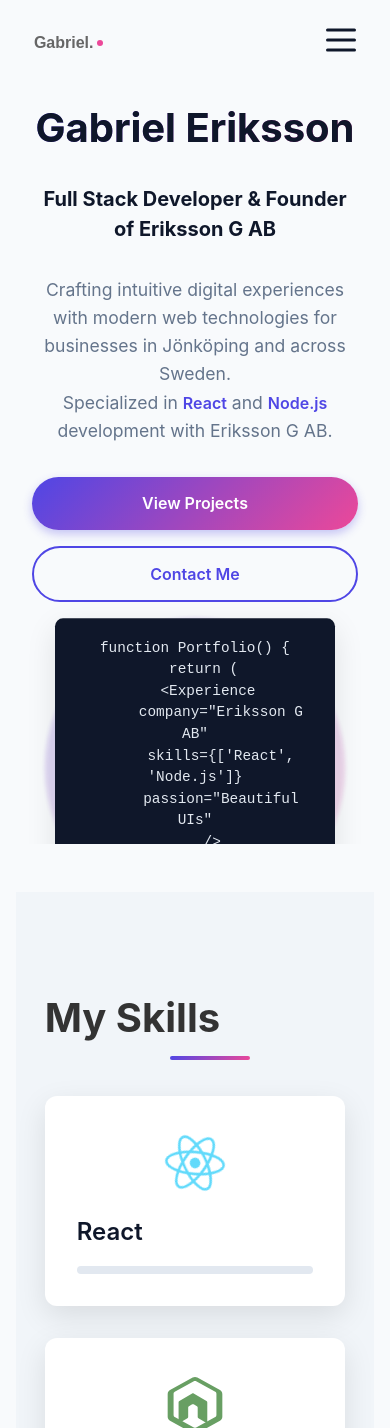
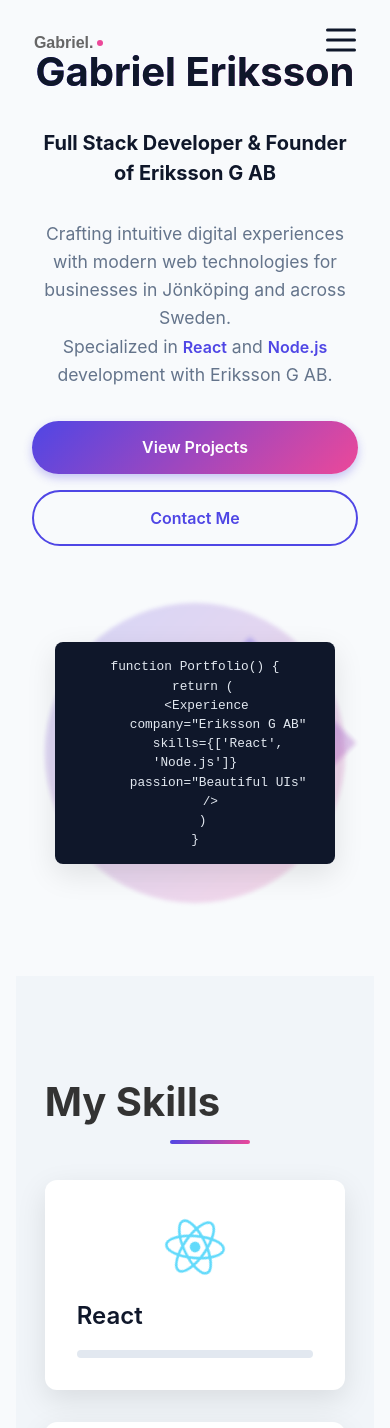
Before and after one commit to Gabrielerixon/my-portfolio, a React (Create React App) app in the folder client/: page / in a window 390 px wide. Shown: the top 1428 px of the page. Built offline with nearby package versions, Linux system fonts and the light colour scheme.

Commit message:
mobile fix for the code-block

```diff
--- a/client/src/pages/Home.css
+++ b/client/src/pages/Home.css
@@ -194,16 +194,25 @@
 
 .hero-graphic {
   flex: 1;
-  position: relative;
+  position: relative; /* Keep for absolute positioning of decorative elements */
   height: 500px;
   min-width: 40%;
+  /* --- MODIFICATION START --- */
+  /* Use Flexbox to center the code block */
+  display: flex;
+  justify-content: center;
+  align-items: center;
+  /* --- MODIFICATION END --- */
 }
 
+/* Decorative elements remain absolutely positioned relative to hero-graphic */
 .graphic-element {
   position: absolute;
   background: var(--gradient-primary);
   opacity: 0.8;
   filter: blur(2px);
+  /* Ensure they are behind the code block */
+  z-index: 1;
 }
 
 .circle {
@@ -237,10 +246,17 @@
 }
 
 .code-block {
-  position: absolute;
-  top: 50%;
-  left: 50%;
-  transform: translate(-50%, -50%);
+  /* --- MODIFICATION START --- */
+  /* Remove absolute positioning properties */
+  /* position: absolute; */
+  /* top: 50%; */
+  /* left: 50%; */
+  /* transform: translate(-50%, -50%); */
+
+  /* Use relative positioning for stacking context and z-index */
+  position: relative;
+  /* --- MODIFICATION END --- */
+
   background-color: var(--dark-color);
   padding: 20px;
   border-radius: 8px;
@@ -248,7 +264,10 @@
   font-family: 'Fira Code', monospace;
   box-shadow: var(--box-shadow);
   width: 280px;
-  z-index: 2;
+  /* Add max-width for smaller screens */
+  max-width: calc(100% - 40px); /* Ensure some padding from edges */
+  z-index: 2; /* Ensure it's above decorative elements */
+  box-sizing: border-box; /* Include padding in width calculation */
 }
 
 .code-block pre {
@@ -473,8 +492,6 @@
   background-position: center;
 }
 
-
-
 /* Add overlay on hover for better text readability */
 .project-image::after {
   content: '';
@@ -652,13 +669,16 @@
 @media (max-width: 768px) {
   .hero-section {
     flex-direction: column;
-    padding: 6rem;
+    /* Adjusted padding for mobile */
+    padding: 4rem 5% 2rem;
     text-align: center;
+    min-height: auto; /* Allow height to adjust */
   }
 
   .hero-content {
     max-width: 100%;
     margin-bottom: 3rem;
+    margin-top: 1rem; /* Reduced top margin */
   }
 
   .hero-cta {
@@ -667,12 +687,30 @@
 
   .hero-title {
     font-size: 3rem;
-    margin-top: 2rem;
+    margin-top: 1rem; /* Reduced top margin */
   }
 
   .hero-subtitle {
     font-size: 1.8rem;
   }
+
+  /* --- MODIFICATION START --- */
+  .hero-graphic {
+    /* Adjust height and add padding for mobile */
+    height: auto; /* Let content determine height */
+    min-height: 250px; /* Ensure some minimum height */
+    width: 100%; /* Take full width */
+    min-width: unset; /* Remove min-width */
+    padding: 2rem 0; /* Add vertical padding */
+    margin-top: 2rem; /* Add space above graphic */
+  }
+
+  .code-block {
+     /* No specific changes needed here now, max-width handles sizing */
+     /* You could reduce font-size if needed */
+     /* font-size: 0.8rem; */
+  }
+  /* --- MODIFICATION END --- */
 
   .section-title {
     font-size: 2rem;
@@ -718,4 +756,17 @@
   .contact-cta h2 {
     font-size: 2rem;
   }
+
+  /* Further reduce padding on very small screens */
+  .hero-section {
+    padding: 3rem 5% 1rem;
+  }
+
+  .code-block {
+      padding: 15px; /* Slightly reduce padding */
+  }
+
+  .code-block pre {
+      font-size: 0.8rem; /* Make code text smaller */
+  }
 }
```
